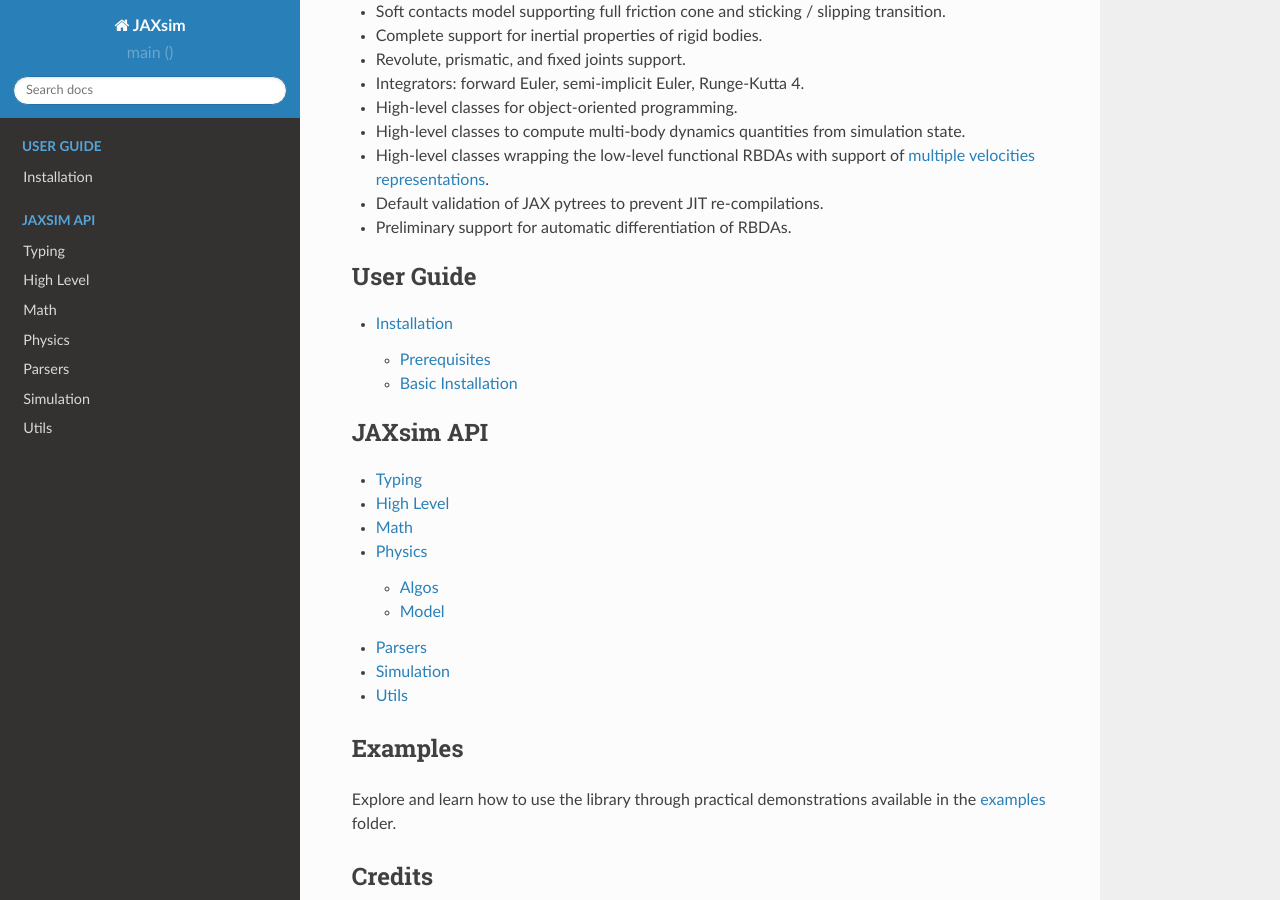
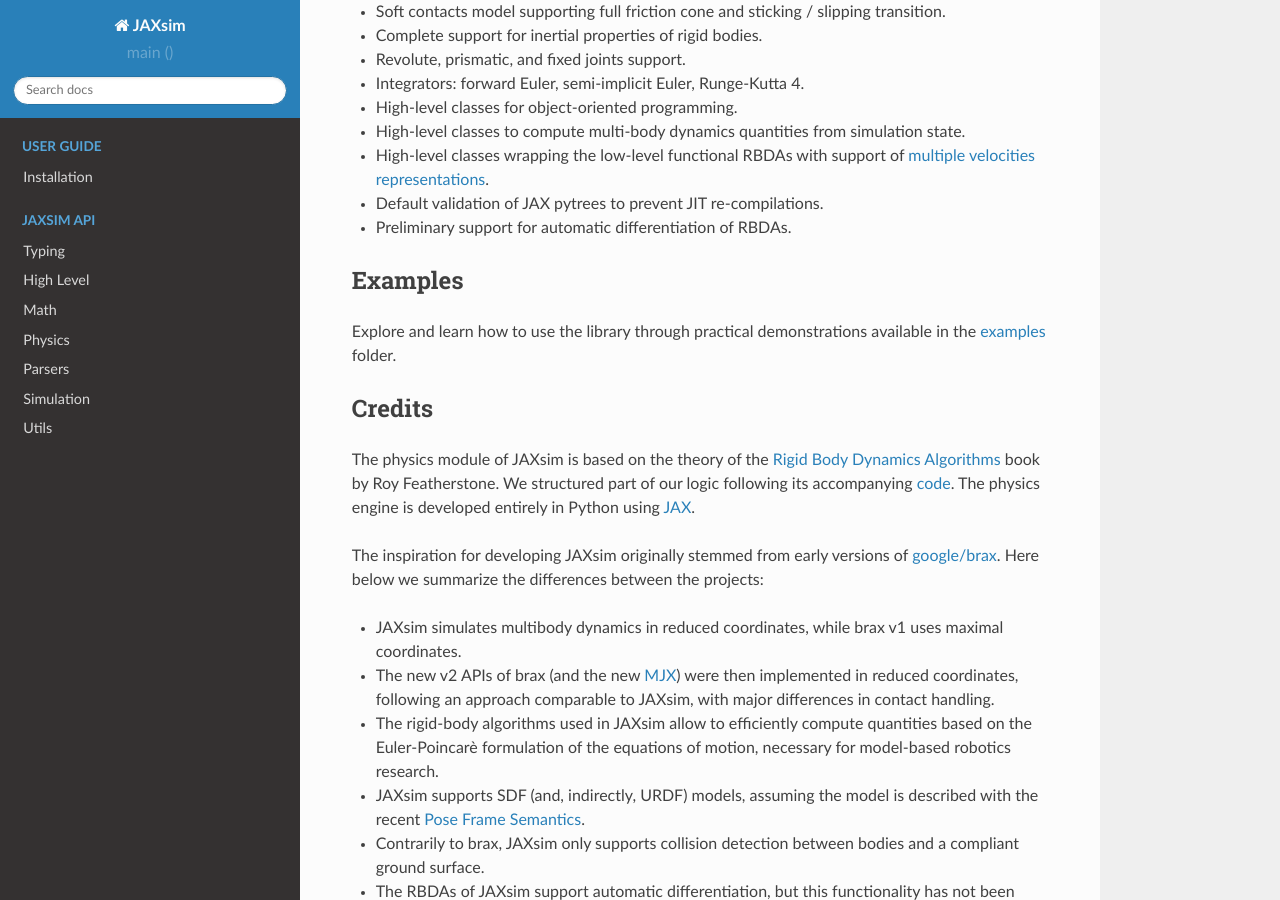
Before and after one commit to ami-iit/jaxsim, a Sphinx documentation site: the page built from docs/index.rst, in a window 1280 px wide and 900 px high, scrolled down 658 px. Built offline with Sphinx 7.4.7 and the Read the Docs theme 2.0.0, drawn with Linux system fonts in a browser that asks for light colours; the version number could not be read and is left out; some of the changed lines change nothing that is shown.

Commit message:
Update docs index

```diff
--- a/docs/index.rst
+++ b/docs/index.rst
@@ -29,22 +29,24 @@
 - Preliminary support for automatic differentiation of RBDAs.
 
 .. toctree::
-   :maxdepth: 2
-   :caption: User Guide
+  :hidden:
+  :maxdepth: 1
+  :caption: User Guide
 
-   guide/install
+  guide/install
 
 .. toctree::
-   :maxdepth: 2
-   :caption: JAXsim API
+  :hidden:
+  :maxdepth: 2
+  :caption: JAXsim API
 
-   modules/typing
-   modules/high_level
-   modules/math
-   modules/physics
-   modules/parsers
-   modules/simulation
-   modules/utils
+  modules/typing
+  modules/high_level
+  modules/math
+  modules/physics
+  modules/parsers
+  modules/simulation
+  modules/utils
 
 
 Examples
```
